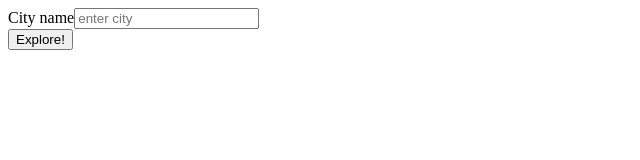
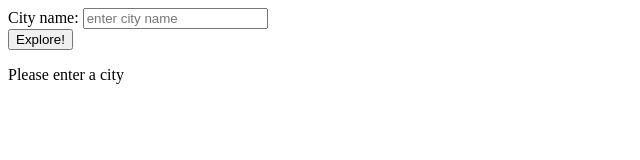
Before and after one commit to Jchips/city-explorer, a React (Create React App) app: page / in a window 1280 px wide. Shown: the top 160 px of the page, without its empty margins (0-640 px from the left). Built offline with nearby package versions, Linux system fonts and the light colour scheme.

Commit message:
displaying longitude and latitude of city

```diff
--- a/src/App.js
+++ b/src/App.js
@@ -1,36 +1,66 @@
-import React, { Component } from 'react';
-import { Form, Button } from 'react-bootstrap';
-import axios from 'axios';
+import React, { Component } from "react";
+import { Form, Button } from "react-bootstrap";
+import axios from "axios";
+import UserResults from "./components/UserResults";
 
 class App extends Component {
   constructor(props) {
     super(props);
-    this.state={
-      city: ''
-    }
+    this.state = {
+      city: "",
+      usersData: [],
+      error: false,
+    };
   }
 
   updateCity = (e) => {
-    console.log(e.target.value); // delete later
-    this.setState({city: e.target.value})
-  }
+    this.setState({ city: e.target.value });
+  };
 
   handleSubmit = async (e) => {
     e.preventDefault();
-    let url =  `https://us1.locationiq.com/v1/search?key=${process.env.REACT_APP_LOCATION_KEY}&q=${this.state.city}&format=json`;
-    const response =  await axios.get(url);
-    console.log(response.data);
-  }
+    let url = `https://us1.locationiq.com/v1/search?key=${process.env.REACT_APP_LOCATION_KEY}&q=${this.state.city}&format=json`;
+    const data = await axios
+      .get(url)
+      .then((response) => {
+        this.setState({ usersData: response.data[0]});
+        this.setState({error: false});
+      })
+      .catch(() => {
+        console.error();
+        this.setState({ error: true });
+      });
+    // const response = await axios.get(url)
+    // console.log(response.data);
+  };
   render() {
+    // console.log(this.state.usersData);
+    // console.log(this.state.error);
     return (
       <div>
         <Form onSubmit={this.handleSubmit}>
           <Form.Group>
-            <Form.Label>City name</Form.Label>
-            <Form.Control onChange={this.updateCity} name="cityName" type="text" placeholder="enter city" />
+            <Form.Label>City name: </Form.Label>
+            <Form.Control
+              onChange={this.updateCity}
+              name="cityName"
+              type="text"
+              placeholder="enter city name"
+            />
           </Form.Group>
-          <Button variant="primary" type="submit">Explore!</Button>
+          <Button variant="primary" type="submit">
+            Explore!
+          </Button>
         </Form>
+
+        {/* If there is an error, let the user know. Otherwise, show them the info on their city*/}
+        {this.state.error ? (
+          <p>Sorry, we couldn't process what you inputted. Please try again.</p>
+        ) : this.state.usersData['place_id'] ? (
+          <UserResults usersData={this.state.usersData} />
+        ) : (
+          <p>Please enter a city</p>
+        )}
       </div>
     );
   }
--- /dev/null
+++ b/src/components/UserResults.js
@@ -0,0 +1,24 @@
+import React, { Component } from 'react';
+import { Card } from 'react-bootstrap';
+
+class UserResults extends Component {
+  render() {
+    return (
+      <div>
+        <Card>
+          <Card.Body>
+            <Card.Title>{this.props.usersData['display_name']}</Card.Title>
+            <Card.Text>
+              Longitude: {this.props.usersData.lon} &nbsp;
+              Latitude: {this.props.usersData.lat}
+            </Card.Text>
+            <Card.Text></Card.Text>
+            {/* <Button variant="primary">Go somewhere</Button> */}
+          </Card.Body>
+        </Card>
+      </div>
+    );
+  }
+}
+
+export default UserResults;
```
